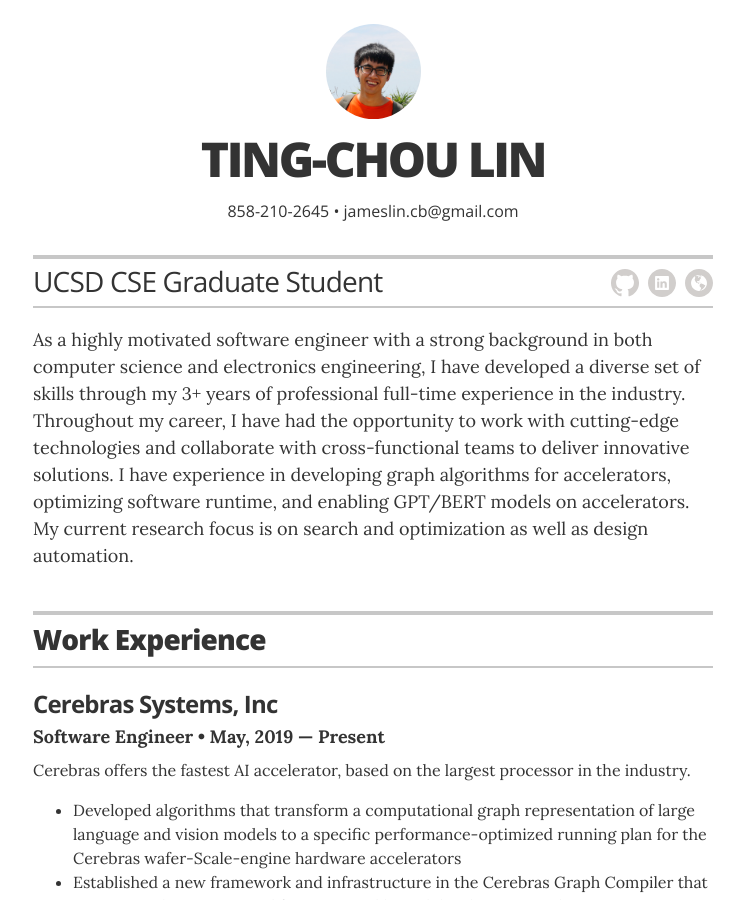
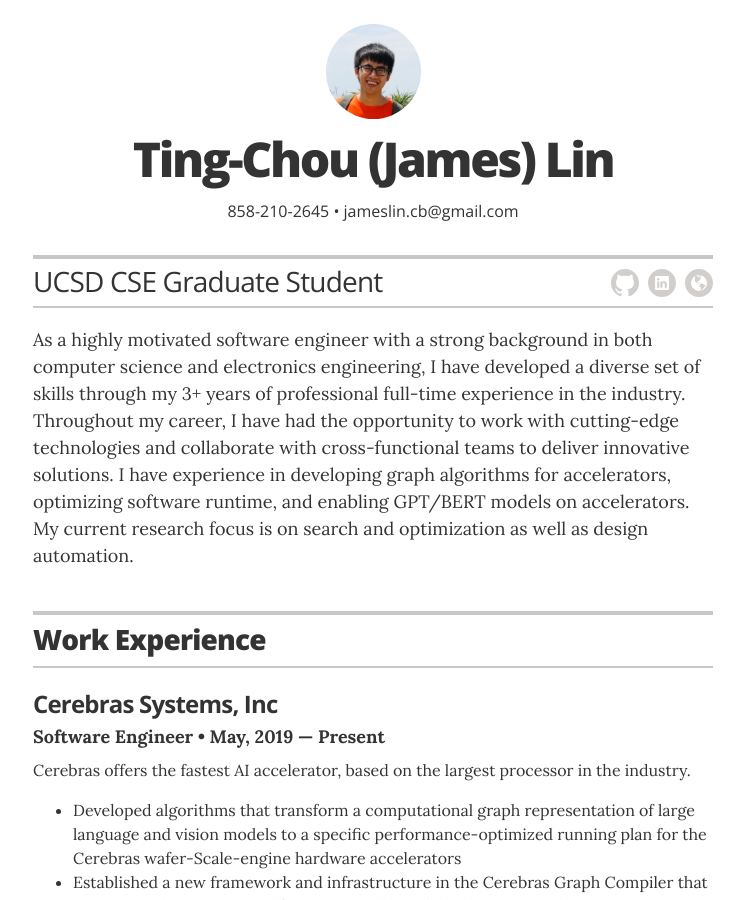
Before and after one commit to jamestclin/jamestclin.github.io, a Jekyll site: the page built from index.html, in a window 1280 px wide and 900 px high. Shown: the whole window, without its empty margins (267-1011 px from the left). Built offline with Jekyll 4.4.1, drawn with Linux system fonts in a browser that asks for light colours; some of the changed lines change nothing that is shown.

Commit message:
Update _config.yml

```diff
--- a/_config.yml
+++ b/_config.yml
@@ -10,11 +10,11 @@
 
 # Resume settings
 resume_avatar:                  "true"
-resume_name:                    "TING-CHOU LIN"
+resume_name:                    "Ting-Chou (James) Lin"
 resume_title:                   "UCSD CSE Graduate Student"
 
 # used for the contact button in _layouts/resume.html
-resume_contact_email:           "til002@eng.ucsd.edu"
+resume_contact_email:           "jameslin.cb@gmail.com"
 
 # the next two items are used for schema itemprops in _layouts/resume.html
 resume_contact_telephone:       "858-210-2645"
@@ -53,7 +53,7 @@
   # resume_twitter_url:           "http://twitter.com/jglovier"
   # resume_dribbble_url:          "https://dribbble.com/jag"
   # resume_facebook_url:          "insert Facebook URL here"
-  resume_linkedin_url:          "https://www.linkedin.com/in/ting-chou-lin-671375aa/"
+  resume_linkedin_url:          "https://www.linkedin.com/in/ting-chou-james-lin-671375aa/"
   # resume_instagram_url:         "insert your Instagram URL here"
   resume_website_url:           "https://jamestclin.github.io/"
   # resume_medium_url:            "https://medium.com/@jglovier"
```
